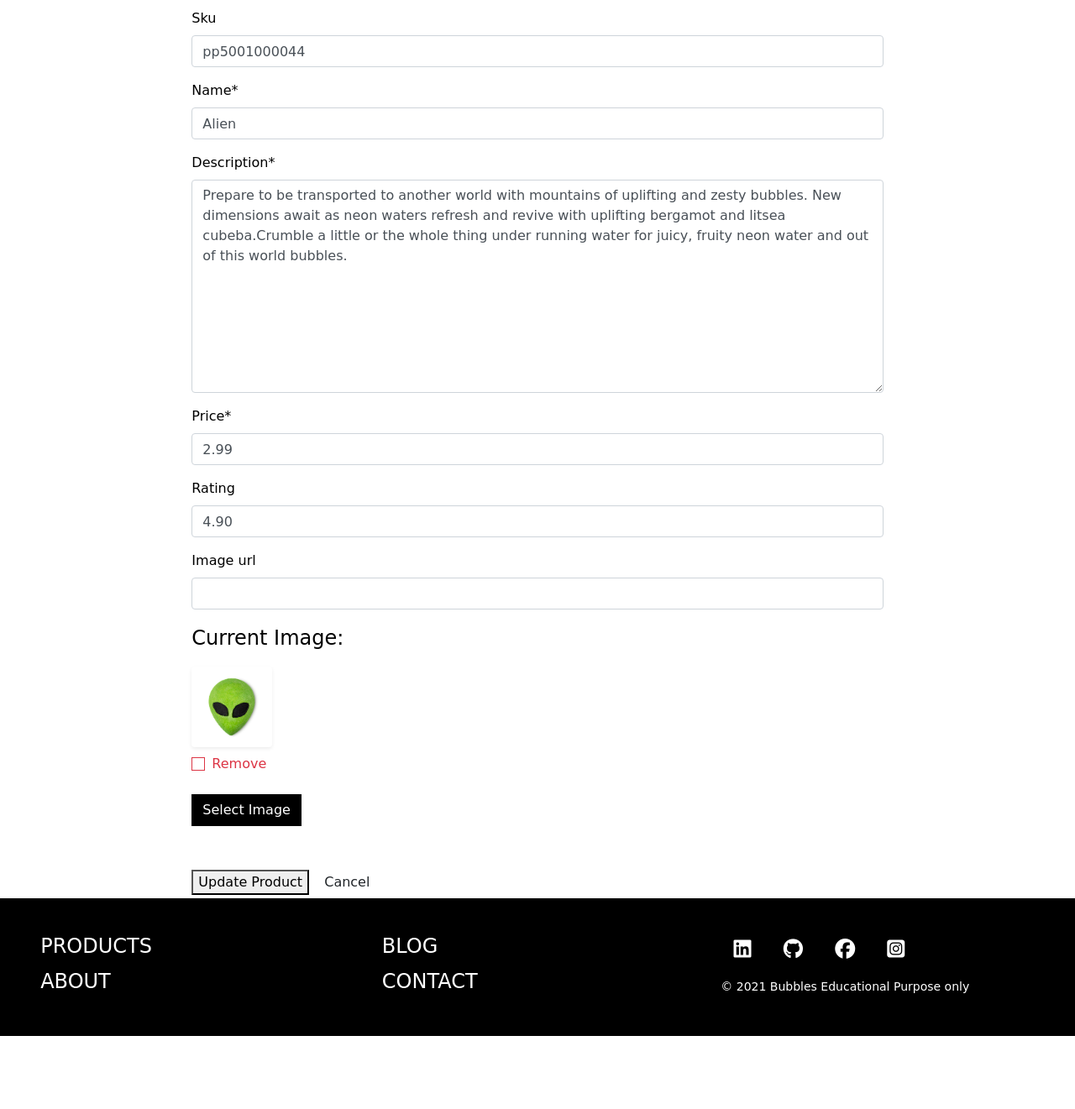
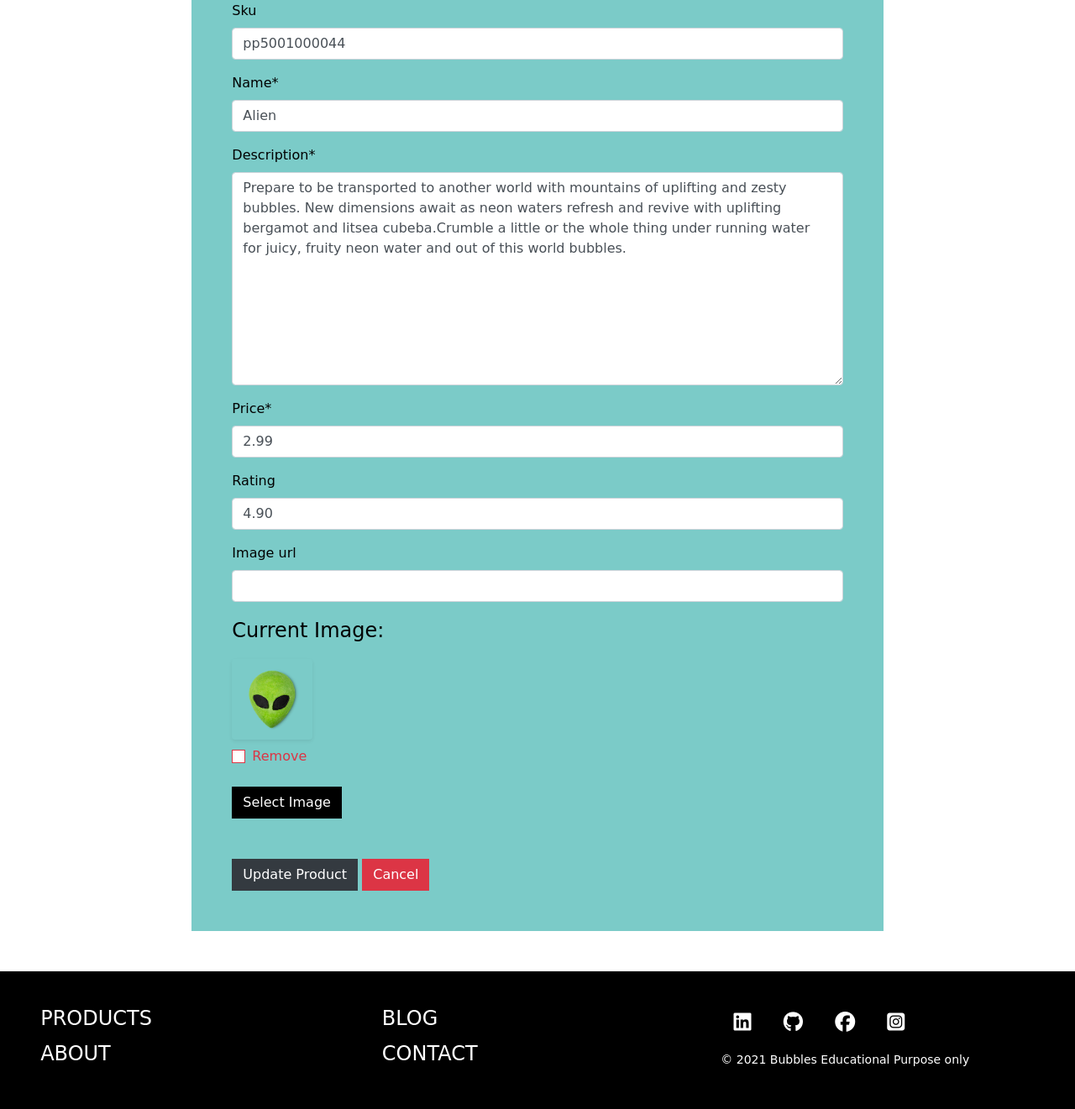
Before and after one commit to gomathishankar28/ms4_bubbles, a Django app: page /products/edit_product/44/ in a window 1280 px wide. Shown: the part 473-1794 px from the top of the page at 84% size. Before the commit the page ends 1707 px from the top, so only its background shows below. Run offline with Django 3.2, Linux system fonts and the light colour scheme; the visitor is signed in with stand-in values (Sample User, id 1); data comes from the database, SQL or seed files in the repository; some libraries are stand-ins or nearby versions; some web fonts are replaced.

Commit message:
added styles to add and edit product page

```diff
--- a/home/views.py
+++ b/home/views.py
@@ -14,8 +14,8 @@ def index(request):
     A view to return the index page with the latest 3 products
     displayed on the latest arrival section.
     """
-    latest_products = Product.objects.all()
-    no_of_products = len(latest_products)
+    products = Product.objects.all()
+    no_of_products = len(products)
     latest_arrival_1 = get_object_or_404(Product, pk=(no_of_products - 2))
     latest_arrival_2 = get_object_or_404(Product, pk=(no_of_products - 1))
     latest_arrival_3 = get_object_or_404(Product, pk=(no_of_products))
--- a/products/templates/products/edit_product.html
+++ b/products/templates/products/edit_product.html
@@ -7,17 +7,15 @@
 <div class="container-fluid">
     <div class="row-products">
         <div class="col text-center mt-3 mb-3 pb-1">
-            <h2 class="logo-font">Edit a product</h2>
-            <img src="{{ MEDIA_URL }}flowers.png" alt="flowers" class="head-flowers"
-                style="position: absolute;right:0;top:-85px">
+            <h2 class="text-center">Edit product</h2>
         </div>
     </div>
 </div>
 <!-- edit product form -->
-<div class="container general-container">
+<div class="container general-container mb-5">
     <div class="row">
         <div class="col-sm-10 offset-sm-1 col-md-8 offset-md-2">
-            <div class="div-add-product-form">
+            <div class="div-add-product-form p-5 form-bg">
                 <form class="mt-3" action="{% url 'edit_product' product.id %}" method="POST"
                     enctype="multipart/form-data" id="add-product-form">
                     {% csrf_token %}
@@ -29,8 +27,8 @@
                         {% endif %}
                     {% endfor %}
                     <div class="div-buttons mt-5">
-                        <button class="cta cta-black rounded-0" type="submit">Update Product</button>
-                        <a class="btn cta cta-white rounded-0" href="{% url 'products' %}">Cancel</a>
+                        <button class="btn btn-dark rounded-0" type="submit">Update Product</button>
+                        <a class="btn btn-danger rounded-0" href="{% url 'products' %}">Cancel</a>
                     </div>
                 </form>
             </div>
--- a/profiles/templates/profiles/edit_profile.html
+++ b/profiles/templates/profiles/edit_profile.html
@@ -40,14 +40,14 @@
     </div>
 </div>
 <!-- Update profile information -->
-<div class="container profile-container">
+<div class="container profile-container mb-5">
     <div class="row">
         <div class="col-sm-10 offset-sm-1 col-md-8 offset-md-2 p-5 form-bg">
             <div class="div-profile-form">
                 <form class="mt-3" action="{% url 'edit_profile' %}" method="POST" id="profile-update-form">
                     {% csrf_token %}
                     {{ form|crispy }}
-                    <button class="btn btn-success d-block ml-auto mr-auto mt-5 mb-5">UPDATE</button>
+                    <button class="btn btn-dark d-block ml-auto mr-auto mt-5 mb-5">UPDATE</button>
                 </form>
             </div>
         </div>
--- a/profiles/views.py
+++ b/profiles/views.py
@@ -12,9 +12,9 @@ def profile(request):
     """ Display the user's profile. """
 
     profile = get_object_or_404(UserProfile, user=request.user)
-    print(profile)
     template = 'profiles/profile.html'
     order = profile.orders.latest('order_number')
+
     context = {
         'profile': profile,
         'on_profile_page': True,
--- a/reviews/templates/reviews/includes/reviews.html
+++ b/reviews/templates/reviews/includes/reviews.html
@@ -72,7 +72,7 @@
                                     <hr>
                                 {% endfor %}
                             {% else %}
-                                <p>No review Avalibale for this product</p>
+                                <p class="review-desc">No reviews avalibale for this product</p>
                             {% endif %}
                             </div>
                         </div>
--- a/templates/base.html
+++ b/templates/base.html
@@ -53,13 +53,12 @@
             </div>
         </div>
         <a href="{% url 'home' %}" class="mobile-logo">
-            <!-- <h1 class="my-0" id="logo"> Bubbles</h1> -->
+
             <img src="{% static 'images/home_page/logo-mobile.jpg' %}" alt="logo"/>
         </a>
         <div id="topnav" class="row pt-lg-2 d-none d-lg-flex">
             <div class="col-12 col-lg-4 col-sm-4 my-auto py-1 py-lg-0 text-center">
                 <a href="{% url 'home' %}" class="nav-link main-logo-link">
-                    <!-- <h1 class="my-0" id="logo"> Bubbles</h1> -->
                     <img id="brand-logo" src="{% static 'images/home_page/Bubbles-logo.jpg' %}" alt="logo" />
                 </a>
             </div>
```
Also changed, not shown: blog/templates/blog/edit_post.html (+5 -5 lines), products/templates/products/add_product.html (+4 -4 lines), media/TruffleSet.jpg (added), media/calendula-soap.jpg (deleted), media/calendulla-soap.jpg (added), media/gingerr-soap.jpg (added).
